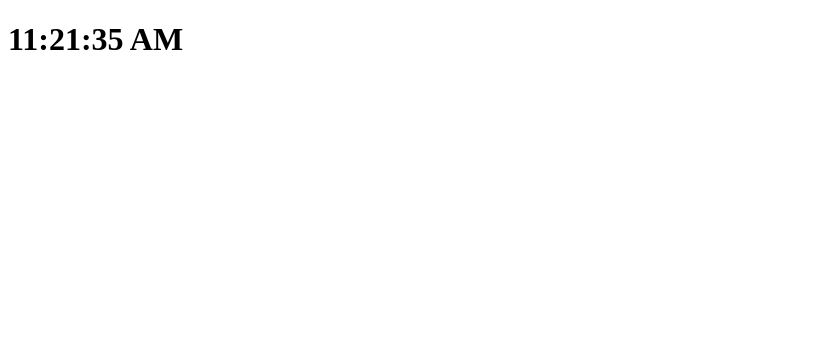
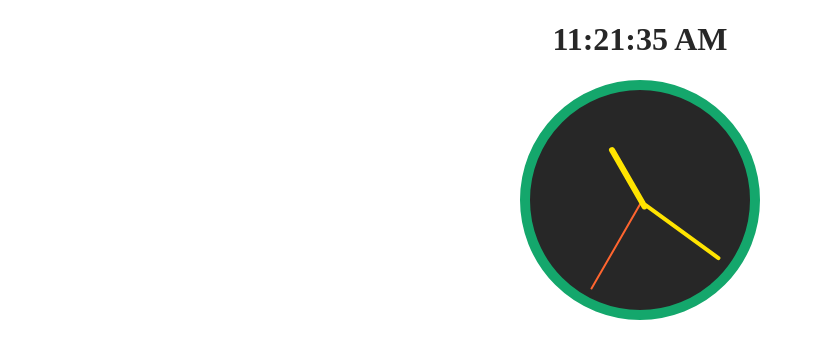
Before and after one commit to kiiimng/jsClock, a plain HTML site: page index.html in a window 1280 px wide. Shown: the whole page, without its empty margins (0-813 px from the left). Drawn offline with Linux system fonts and the light colour scheme.

Commit message:
added analog clock

```diff
--- a/index.html
+++ b/index.html
@@ -3,9 +3,22 @@
 <head>
 	<link rel="stylesheet" type="text/css" href="styles.css">
 	<title>JS Clock</title>
+	<script>document.write('<script src="http://' + (location.host || 'localhost').split(':')[0] + ':35729/livereload.js?snipver=1"></' + 'script>')</script>
 </head>
 <body>
+<div class="time">
 	<h1> <span id="hours"></span>:<span id="minutes"></span>:<span id="seconds"></span> <span id="amOrPm">PM</span></h1>
+</div>
+
+<div class="clock">
+	<div class="face">
+		<div id="s-hand" class="s hand"></div>
+		<div id="m-hand" class="m hand"></div>
+		<div id="h-hand" class="h hand"></div>
+	</div>
+</div>
+
+
 <script type="text/javascript" src="script.js"></script>
 </body>
 </html>
--- a/script.js
+++ b/script.js
@@ -1,10 +1,9 @@
 
-
-function renderDate(){
-	let dateNow = new Date();
-	let hour = dateNow.getHours();
-	let minute = dateNow.getMinutes();
-	let second = dateNow.getSeconds();
+function renderTime(){
+	let timeNow = new Date();
+	let hour = timeNow.getHours();
+	let minute = timeNow.getMinutes();
+	let second = timeNow.getSeconds();
 	let amOrPm;
 
 	if (hour > 12) {
@@ -14,20 +13,41 @@ function renderDate(){
 		amOrPm = "AM";
 	}
 
-	if (hour < 10) {
-		hour = "0" + hour;
-	}
-
 	hour = hour < 10 ? "0" + hour: hour;
 	minute = minute < 10 ? "0" + minute: minute;
 	second = second < 10 ? "0" + second: second;
-
-
 
 	document.getElementById("hours").innerHTML = hour;
 	document.getElementById("minutes").innerHTML = minute;
 	document.getElementById("seconds").innerHTML = second;
 	document.getElementById("amOrPm").innerHTML = amOrPm;
+
+
 }
-renderDate();
-setInterval(renderDate, 1000);
+renderTime();
+setInterval(renderTime, 1000);
+
+
+
+// analog clock
+function renderClock(){
+	let timeNow = new Date();
+	let hour = timeNow.getHours();
+	let minute = timeNow.getMinutes();
+	let second = timeNow.getSeconds();
+	let amOrPm;
+
+	let sDegree = second *6 + 90 ;
+	let mDegree = minute *6 +90;
+	let hDegree = hour*30 +90;
+
+	document.getElementById('s-hand').style.transform = `rotate(${sDegree}deg)`
+	document.getElementById('m-hand').style.transform = `rotate(${mDegree}deg)`
+	document.getElementById('h-hand').style.transform = `rotate(${hDegree}deg)`
+
+
+
+}
+
+renderClock();
+setInterval(renderClock, 1000);
--- a/styles.css
+++ b/styles.css
@@ -0,0 +1,58 @@
+
+/*darkgray : #272727
+  lightgray : #747474
+  orange : #FF652F
+  yellow : #FFE400
+  green : #14A76C*/
+
+h1 {
+	color: #272727;
+}
+.clock {
+	width: 200px;
+	height: 200px;
+	border-radius: 50%;
+	border: 10px solid #14A76C;
+	padding: 10px;
+	background-color: #272727;
+	margin: auto;
+}
+
+.time{
+	text-align: center;
+}
+
+
+.hand {
+	border: 1px solid #FFE400;
+	width: 100px;
+	transform: rotate(90deg);
+	transform-origin: 100%;
+}
+
+.face {
+	padding-top: 50%;
+
+}
+
+
+.h {
+	border: 3px solid #FFE400;
+	margin-left: 35px;
+	width: 65px;
+	background-color: #FFE400;
+	border-radius: 50px;
+
+}
+
+.m {
+	border: 2px solid #FFE400;
+	margin-left: 10px;
+	width: 90px;
+	border-radius: 50px;
+}
+
+.s {
+	border-radius: 50px;
+	border: 1px solid #FF652F;
+}
```
